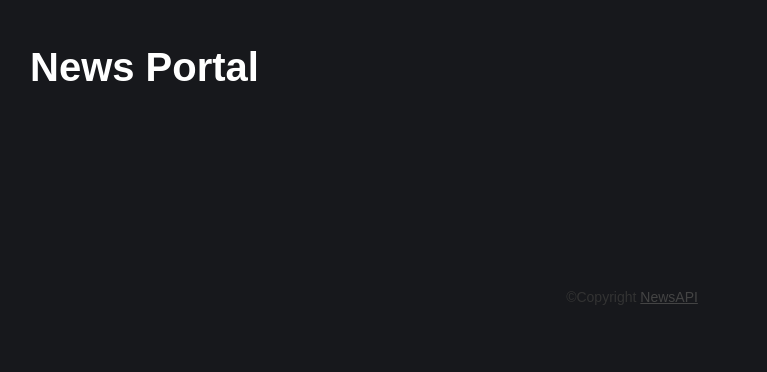
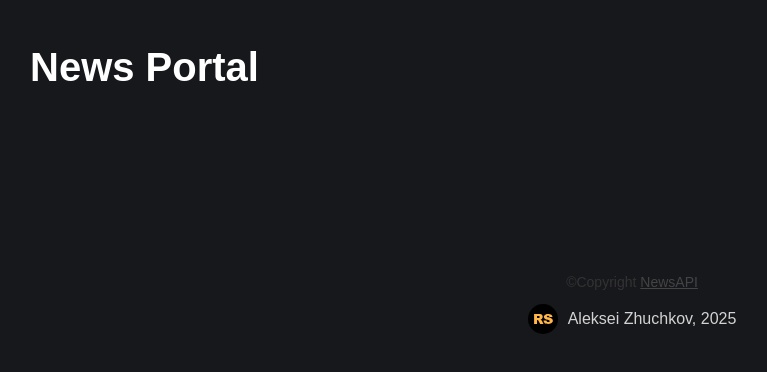
Before and after one commit to kelzerock/RSSchool-2024Q4, a website built with webpack: page news-api/src/index.html in a window 1280 px wide. Shown: the whole page, without its empty margins (8-775 px from the left). Built offline with nearby package versions, Linux system fonts and the light colour scheme.

Commit message:
feat: complete footer

```diff
--- a/news-api/src/components/app/app.ts
+++ b/news-api/src/components/app/app.ts
@@ -26,6 +26,7 @@ class App {
             handleError([Names.sources]);
         }
         this.controller.getSources((data: Extract<ApiResponse, SourceApiResponse>) => this.view.drawSources(data));
+        this.view.drawFooter();
     }
 }
 
--- a/news-api/src/components/view/appView.ts
+++ b/news-api/src/components/view/appView.ts
@@ -1,14 +1,21 @@
 import { ApiResponse, NewsApiResponse, SourceApiResponse } from '../../types/index';
+import Footer from './footer/footer';
 import News from './news/news';
 import Sources from './sources/sources';
 
 export class AppView {
     private news: News;
     private sources: Sources;
+    private footer: Footer;
 
     constructor() {
         this.news = new News();
         this.sources = new Sources();
+        this.footer = new Footer({
+            name: 'Aleksei Zhuchkov',
+            linkToGithub: 'https://github.com/kelzerock',
+            year: 2025,
+        });
     }
 
     public drawNews(data: Extract<ApiResponse, NewsApiResponse>) {
@@ -20,6 +27,10 @@ export class AppView {
         const values = data?.sources ? data?.sources : [];
         this.sources.draw(values);
     }
+
+    public drawFooter() {
+        this.footer.draw();
+    }
 }
 
 export default AppView;
--- /dev/null
+++ b/news-api/src/components/view/footer/footer.css
@@ -0,0 +1,25 @@
+footer {
+    display: flex;
+    flex-direction: column;
+
+    .container {
+    }
+    .container-link {
+        display: flex;
+        column-gap: 10px;
+        align-items: center;
+        text-decoration: none;
+        color: lightgrey;
+
+        &:hover {
+            text-decoration: underline;
+            cursor: pointer;
+        }
+    }
+    .footer-img {
+        height: auto;
+        width: 30px;
+    }
+    .footer-title {
+    }
+}
--- /dev/null
+++ b/news-api/src/components/view/footer/footer.ts
@@ -0,0 +1,53 @@
+import { createHTMLElement } from '../../../utils/utils';
+import './footer.css';
+
+enum Names {
+    container = 'container',
+    link = 'container-link',
+    img = 'footer-img',
+    title = 'footer-title',
+}
+
+interface InfoFooter {
+    name: string;
+    linkToGithub: string;
+    year: number;
+}
+
+class Footer {
+    private info;
+    constructor(info: InfoFooter) {
+        this.info = info;
+    }
+    public draw() {
+        const footer = document.querySelector('footer');
+        if (footer && footer instanceof HTMLElement) {
+            const container = document.createElement('div');
+            container.classList.add(Names.container);
+            const link = createHTMLElement({
+                tag: 'a',
+                parentElement: container,
+                className: Names.link,
+                attribute: [
+                    { name: 'href', value: this.info.linkToGithub },
+                    { name: 'target', value: '_blank' },
+                ],
+            });
+            createHTMLElement({
+                tag: 'img',
+                parentElement: link,
+                className: Names.img,
+                attribute: [{ name: 'src', value: '../../../img/rss-logo.svg' }],
+            });
+            createHTMLElement({
+                tag: 'span',
+                parentElement: link,
+                className: Names.title,
+                text: this.info.name + ', ' + this.info.year,
+            });
+            footer.append(container);
+        }
+    }
+}
+
+export default Footer;
--- a/news-api/src/components/view/news/news.ts
+++ b/news-api/src/components/view/news/news.ts
@@ -82,7 +82,7 @@ class News {
                 createHTMLElement({
                     tag: 'a',
                     parentElement: newsReadMore,
-                    attribute: { name: 'href', value: item.url },
+                    attribute: [{ name: 'href', value: item.url }],
                 });
 
                 if (idx % 2) newsItem.classList.add('alt');
--- a/news-api/src/components/view/sources/sources.ts
+++ b/news-api/src/components/view/sources/sources.ts
@@ -22,10 +22,12 @@ class Sources {
                     tag: 'span',
                     parentElement: sourceItem,
                     className: Names.sourceItemName,
-                    attribute: {
-                        name: Names.dataAttr,
-                        value: item.id,
-                    },
+                    attribute: [
+                        {
+                            name: Names.dataAttr,
+                            value: item.id,
+                        },
+                    ],
                     text: item.name,
                 });
                 fragment.append(sourceItem);
--- a/news-api/src/index.html
+++ b/news-api/src/index.html
@@ -19,7 +19,7 @@
             <div class="news"></div>
         </main>
         <footer>
-            <p class="copyright">Copyright <a href="https://newsapi.org">NewsAPI</a></p>
+            <p class="copyright">Copyright <a href="https://newsapi.org" target="_blank">NewsAPI</a></p>
         </footer>
     </body>
 </html>
--- a/news-api/src/utils/utils.ts
+++ b/news-api/src/utils/utils.ts
@@ -9,7 +9,7 @@ interface CreateHtmlElement {
     parentElement: HTMLElement;
     className?: string;
     text?: string;
-    attribute?: AttributeHtml;
+    attribute?: AttributeHtml[];
 }
 
 type AttributeHtml = {
@@ -23,7 +23,9 @@ export const createHTMLElement = ({ tag, parentElement, className, attribute, te
         node.classList.add(className);
     }
     if (attribute) {
-        node.setAttribute(attribute.name, attribute.value);
+        attribute.forEach((attr) => {
+            node.setAttribute(attr.name, attr.value);
+        });
     }
     if (text) {
         node.textContent = text;
```
Also changed, not shown: news-api/src/img/rss-logo.svg (added).
